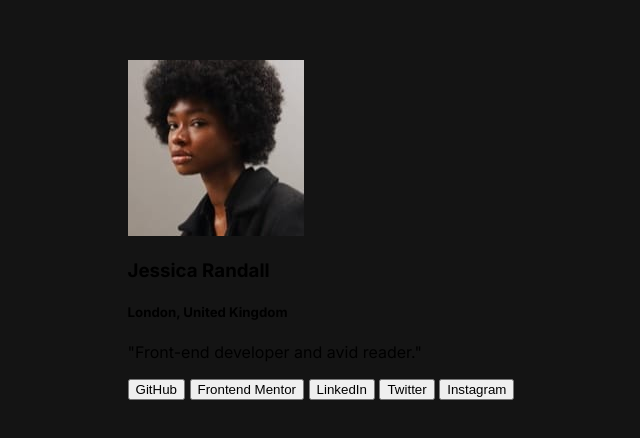
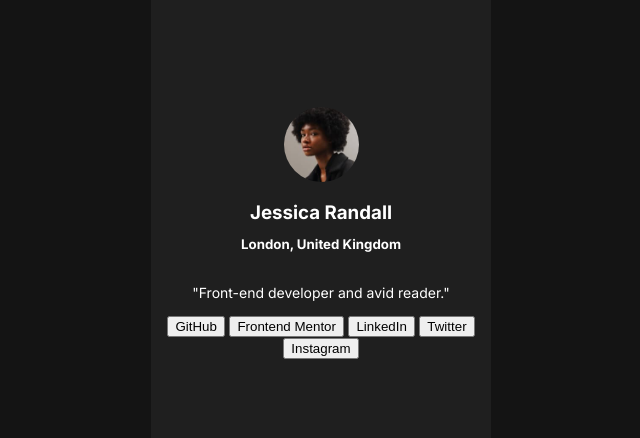
Before and after one commit to KristyRojas/social-links-profile-main, a plain HTML site: page social-links-profile-main/index.html in a window 1280 px wide. Shown: the part 170-608 px from the top of the page, without its empty margins (319-959 px from the left). Drawn offline with Linux system fonts and the light colour scheme.

Commit message:
commit cabeza y medio

```diff
--- a/social-links-profile-main/estilos.css
+++ b/social-links-profile-main/estilos.css
@@ -14,3 +14,51 @@ body{
     height: 100vh;
     margin:0;
 }
+.contenedor{
+    background-color: var(--Dark-Grey);
+    color: var(--White);
+    border-radius: 10px;
+    text-align: center;
+    width:340px;
+    display: flex;
+    flex-direction: column;
+    justify-content: center;
+    align-items: center;
+    font-family:"Inter", sans-serif;
+    height: 90vh;
+}
+.cabe{
+    display: flex;
+    justify-content: center;
+    align-items: center;
+    margin-top: 2%;
+    width: 75px; /* Ajusta el ancho de la imagen según tus necesidades */
+    height: 75px; /* Ajusta la altura de la imagen según tus necesidades */
+     /* Hace que los bordes sean redondeados, creando un círculo */
+    overflow: hidden; /* Asegura que la imagen respete el radio y no se desborde */
+}
+.cabe img {
+
+
+    width: 100%; /* La imagen ocupa el 100% del ancho del contenedor */
+    height: 100%; /* La imagen ocupa el 100% de la altura del contenedor */
+    object-fit: cover; /* Mantiene la relación de aspecto y cubre completamente el contenedor */
+    border-radius: 50%;
+}
+
+.medio {
+    display:flex;
+    flex-direction: column;
+    justify-content: flex-start;
+    font-family:"Inter", sans-serif;
+}
+.medio h3{
+    font-family:"Inter", sans-serif;
+    margin-bottom: -10px;
+    font-weight: 700;
+}
+
+.medio p{
+    margin-top: 10px;
+    font-size: 14px;
+}
```
